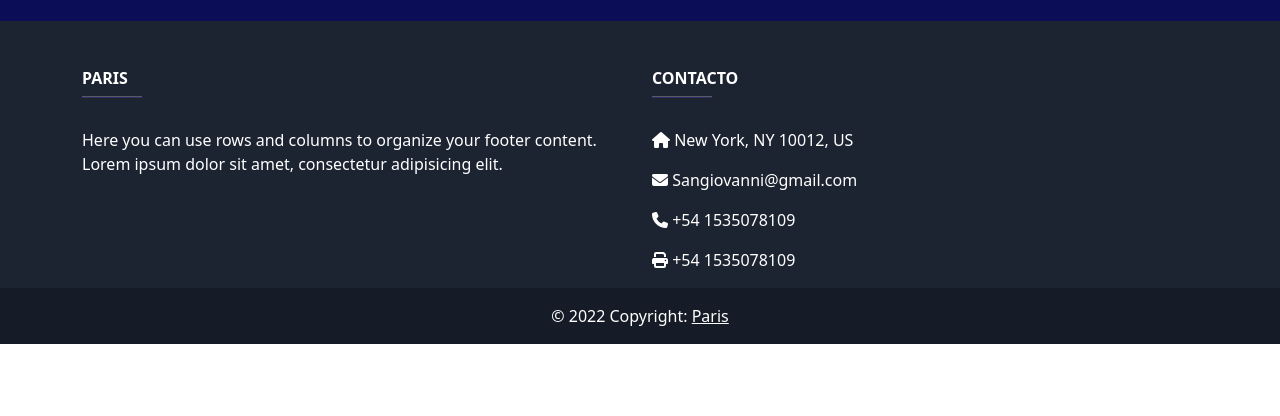
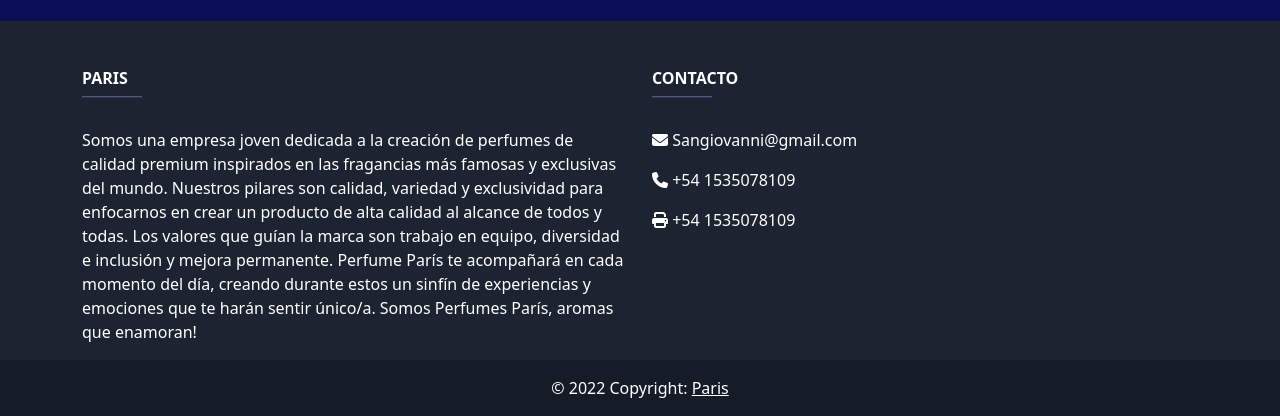
Before and after one commit to TomasSanGiovanni/Paris-SanGiovanni, a website: page Sections/hombres.html in a window 1280 px wide. Shown: the part 1553-1969 px from the top of the page. Before the commit the page ends 1897 px from the top, so only its background shows below. Drawn offline with nearby package versions, Linux system fonts and the light colour scheme.

Commit message:
Version final

```diff
--- a/Sections/hombres.html
+++ b/Sections/hombres.html
@@ -27,7 +27,7 @@
             </button>
             <div class="offcanvas offcanvas-end text-bg-dark" tabindex="-1" id="offcanvasDarkNavbar" aria-labelledby="offcanvasDarkNavbarLabel">
               <div class="offcanvas-header">
-                <h5 class="offcanvas-title" id="offcanvasDarkNavbarLabel">Aromas que enamoran</h5>
+                <h5 class="offcanvas-title" id="offcanvasDarkNavbarLabel">Paris</h5>
                 <button type="button" class="btn-close btn-close-white" data-bs-dismiss="offcanvas" aria-label="Close"></button>
               </div>
               <div class="offcanvas-body">
@@ -130,9 +130,15 @@
                       style="width: 60px; background-color: #7c4dff; height: 2px"
                       />
                   <p>
-                    Here you can use rows and columns to organize your footer
-                    content. Lorem ipsum dolor sit amet, consectetur adipisicing
-                    elit.
+                    Somos una empresa joven dedicada a la creación de perfumes de calidad premium inspirados en las fragancias más famosas y exclusivas del mundo.
+
+                    Nuestros pilares son calidad, variedad y exclusividad para enfocarnos en crear un producto de alta calidad al alcance de todos y todas.
+
+                    Los valores que guían la marca son trabajo en equipo, diversidad e inclusión y mejora permanente.
+
+                    Perfume París te acompañará en cada momento del día, creando durante estos un sinfín de experiencias y emociones que te harán sentir único/a.
+
+                    Somos Perfumes París, aromas que enamoran!
                   </p>
                 </div>
 
@@ -142,7 +148,7 @@
                       class="mb-4 mt-0 d-inline-block mx-auto"
                       style="width: 60px; background-color: #7c4dff; height: 2px"
                       />
-                  <p><i class="fas fa-home mr-3"></i> New York, NY 10012, US</p>
+
                   <p><i class="fas fa-envelope mr-3"></i> Sangiovanni@gmail.com</p>
                   <p><i class="fas fa-phone mr-3"></i> +54 1535078109</p>
                   <p><i class="fas fa-print mr-3"></i> +54 1535078109</p>
--- a/scss/index/_index.scss
+++ b/scss/index/_index.scss
@@ -42,6 +42,7 @@
     }
     .carrusel{
         margin-bottom: 15rem;
+        overflow: hidden;
       }
       .carousel-item img{
         height: 30rem;
```
Also changed, not shown: Sections/CompraOnline.html (+10 -4 lines), Sections/mujeres.html (+10 -4 lines), Sections/unisex.html (+10 -4 lines), index.html (+9 -3 lines).
